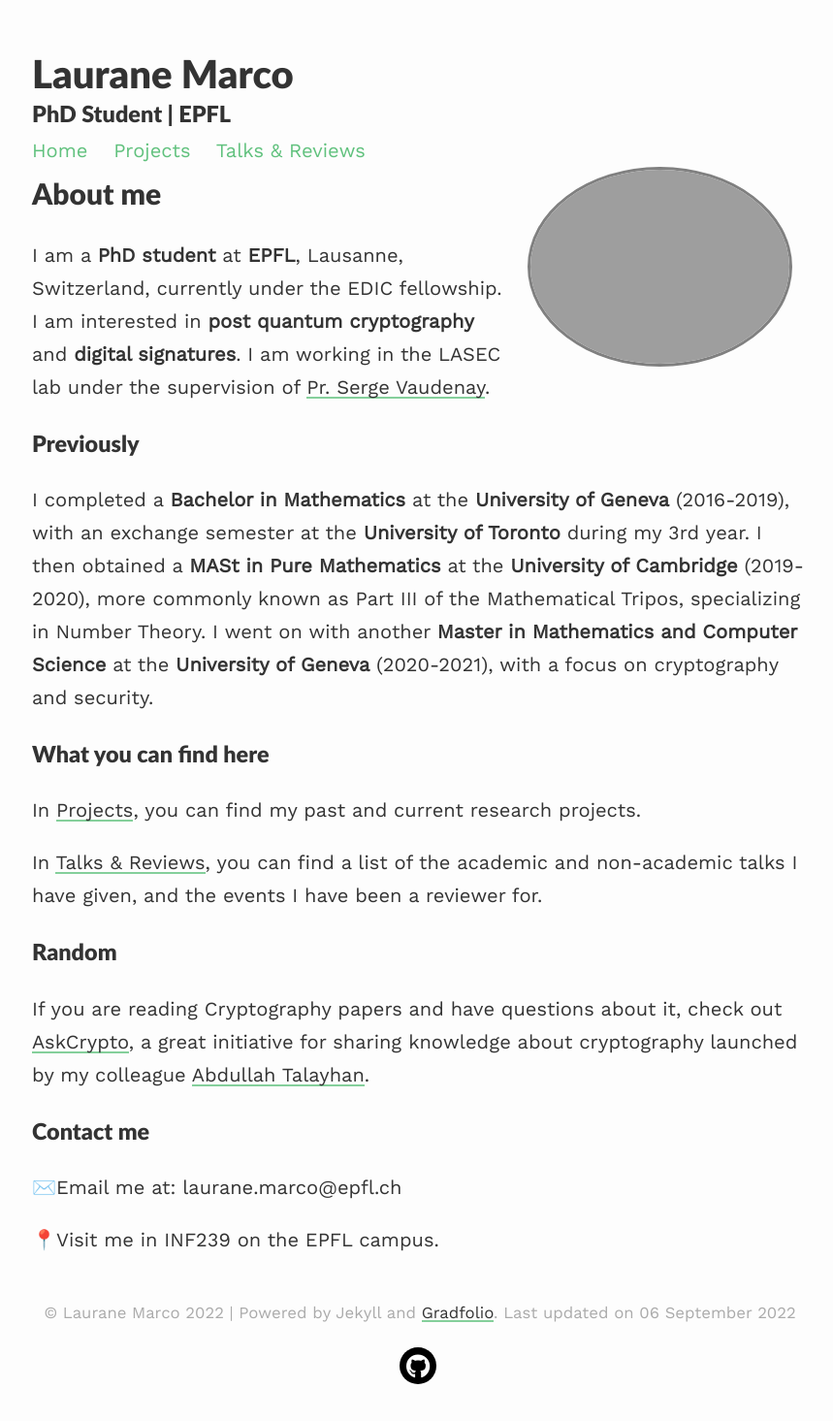
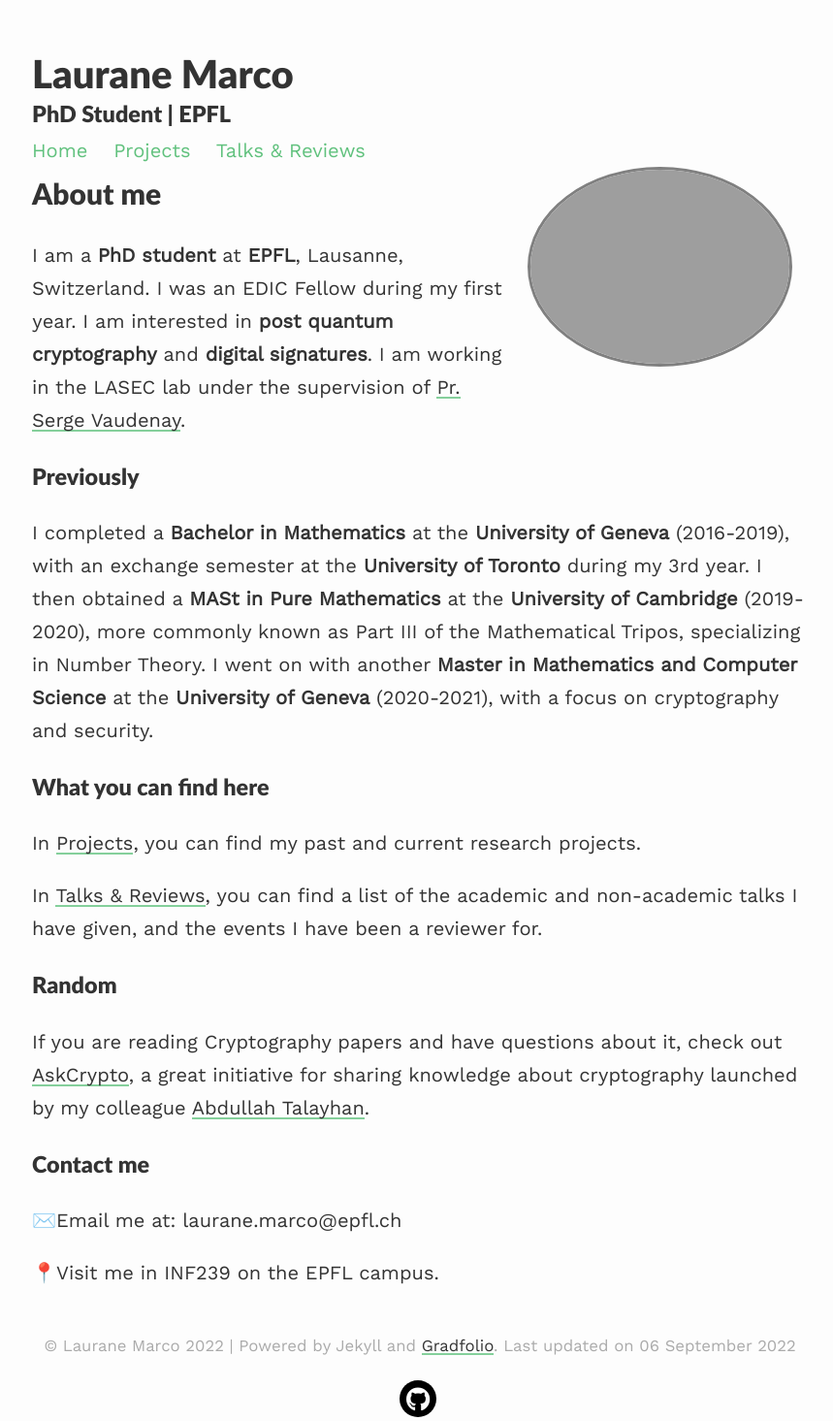
Before and after one commit to lauranemarco/lauranemarco.github.io, a Jekyll site: the page built from index.md, in a window 1280 px wide. Shown: the whole page at 97% size, without its empty margins (207-1066 px from the left). Built offline with Jekyll 4.4.1, drawn with Linux system fonts in a browser that asks for light colours; nearby versions of some CDN libraries; our own code applies the rules of GitHub Pages for plain Markdown files; before the commit the page ends 1431 px from its top, so only the background shows below that.

Commit message:
Update index.md

```diff
--- a/index.md
+++ b/index.md
@@ -8,7 +8,7 @@ published: true
 ---
 
 ## About me
-I am a **PhD student** at **EPFL**, Lausanne, Switzerland, currently under the EDIC fellowship.
+I am a **PhD student** at **EPFL**, Lausanne, Switzerland. I was an EDIC Fellow during my first year.
 I am interested in **post quantum cryptography** and **digital signatures**.
 I am working in the LASEC lab under the supervision of [Pr. Serge Vaudenay](https://lasec.epfl.ch/people/vaudenay/).
 
```
